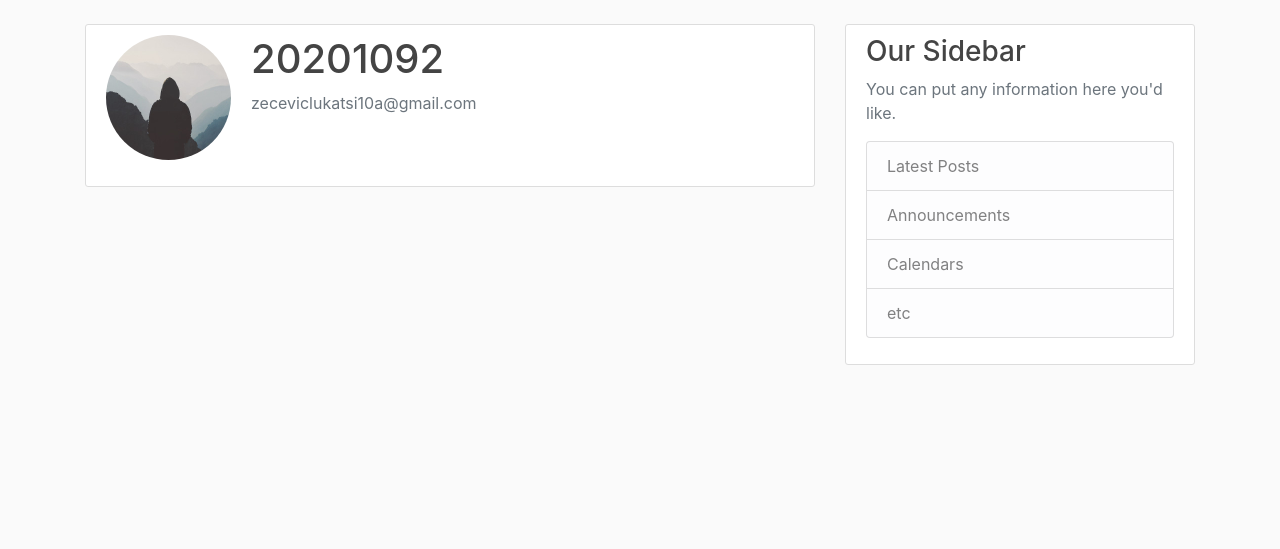
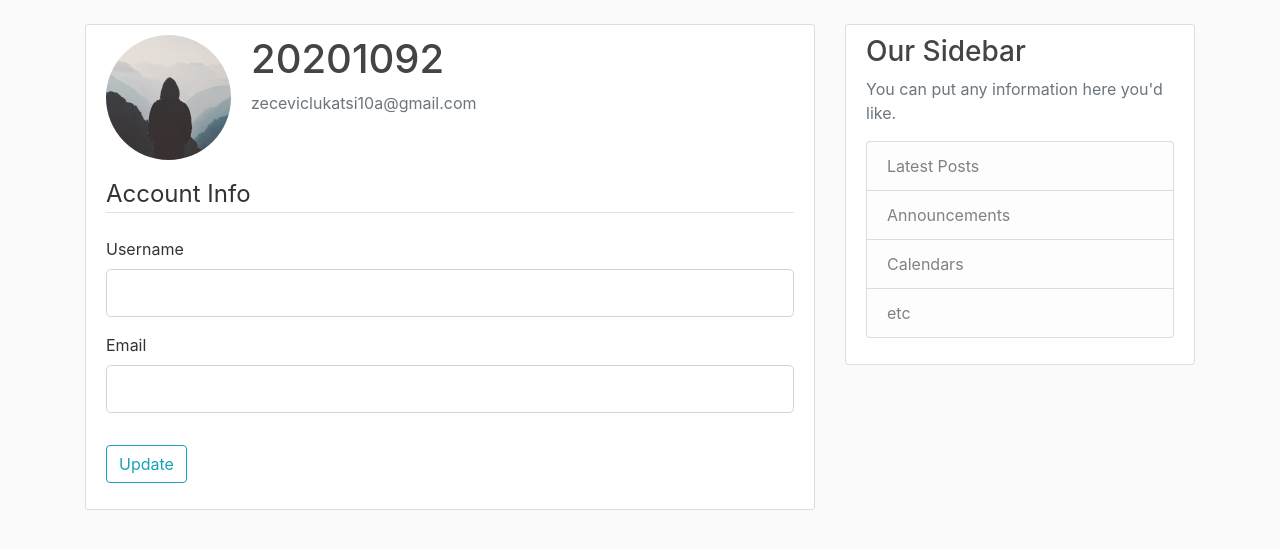
Before and after one commit to zeca19/Flask_Ucenje, a Flask app: page /account in a window 1280 px wide. Shown: the part 56-605 px from the top of the page. Run offline with Flask 3, Linux system fonts and the light colour scheme; a user stored in the database is signed in; some libraries are stand-ins or nearby versions.

Commit message:
U routes.py dodadto UpdateForm za import i promenjen je layout za account.html

```diff
--- a/flask_blog/routes.py
+++ b/flask_blog/routes.py
@@ -1,5 +1,5 @@
 from flask import render_template,url_for,flash,redirect,request
-from flask_blog.forms import RegistrationForm, LoginForm
+from flask_blog.forms import RegistrationForm, LoginForm,UpdadteAccountForm
 from flask_blog.models import User,Post
 from flask_blog import app,db
 from flask_blog import bcrypt
@@ -77,5 +77,6 @@ def logout():
 @app.route("/account")
 @login_required
 def account():
+    form=UpdadteAccountForm()
     image_file=url_for("static",filename="profile_pics/"+current_user.image_file)
-    return render_template("account.html",title="Account",image_file=image_file)
+    return render_template("account.html",title="Account",image_file=image_file,form=form)
--- a/flask_blog/templates/account.html
+++ b/flask_blog/templates/account.html
@@ -8,5 +8,41 @@
             <p class="text-secondary">{{ current_user.email }}</p>
         </div>
     </div>
+    <form method="POST" action="">
+        {{ form.hidden_tag() }}
+        <fieldset class="form-group">
+            <legend class="border-bottom mb-4">Account Info</legend>
+            <div class="form-group">
+                {{ form.username.label(class="form-control-label") }}
+
+                {% if form.username.errors %}
+                {{ form.username(class="form-control form-control-lg is-invalid") }}
+                <div class="invalid-feedback">
+                    {% for error in form.username.errors %}
+                    <span>{{ error }}</span>
+                    {% endfor %}
+                </div>
+                {% else %}
+                {{ form.username(class="form-control form-control-lg") }}
+                {% endif %}
+            </div>
+            <div class="form-group">
+                {{ form.email.label(class="form-control-label") }}
+                {% if form.email.errors %}
+                {{ form.email(class="form-control form-control-lg is-invalid") }}
+                <div class="invalid-feedback">
+                    {% for error in form.email.errors %}
+                    <span>{{ error }}</span>
+                    {% endfor %}
+                </div>
+                {% else %}
+                {{ form.email(class="form-control form-control-lg") }}
+                {% endif %}
+            </div>
+        </fieldset>
+        <div class="form-group">
+            {{ form.submit(class="btn btn-outline-info") }}
+        </div>
+    </form>
 </div>
 {% endblock content %}
```
